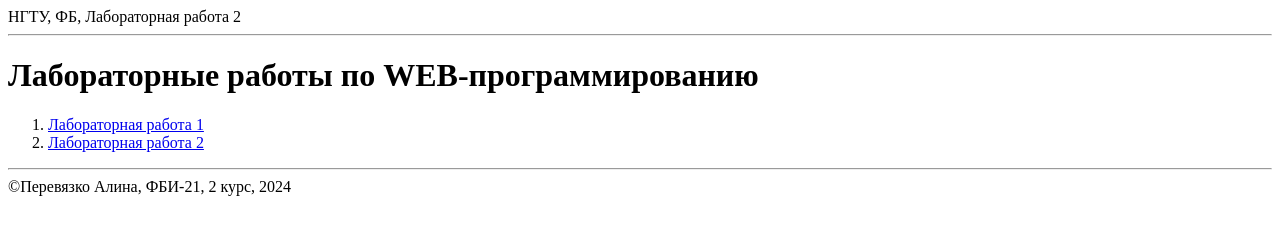
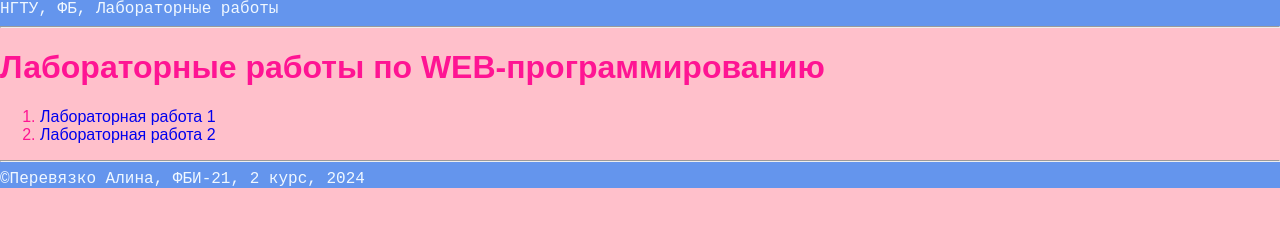
Before and after one commit to rtehsl/web_progr, a plain HTML site: page index.html in a window 1280 px wide. Drawn offline with Linux system fonts and the light colour scheme.

Commit message:
Внешние стили

```diff
--- a/index.html
+++ b/index.html
@@ -3,11 +3,12 @@
 <head>
     <meta charset="UTF-8">
     <meta name="viewport" content="width=device-width, initial-scale=1.0">
-    <title>Перевязко Алина Юрьевна. Лабораторные работы по WEB-программированию</title>
+    <title>Меню</title>
+    <link rel="stylesheet" href="main.css">
 </head>
 <body>
     <header>
-        НГТУ, ФБ, Лабораторная работа 2
+        НГТУ, ФБ, Лабораторные работы
         <hr>
     </header>
 
```
